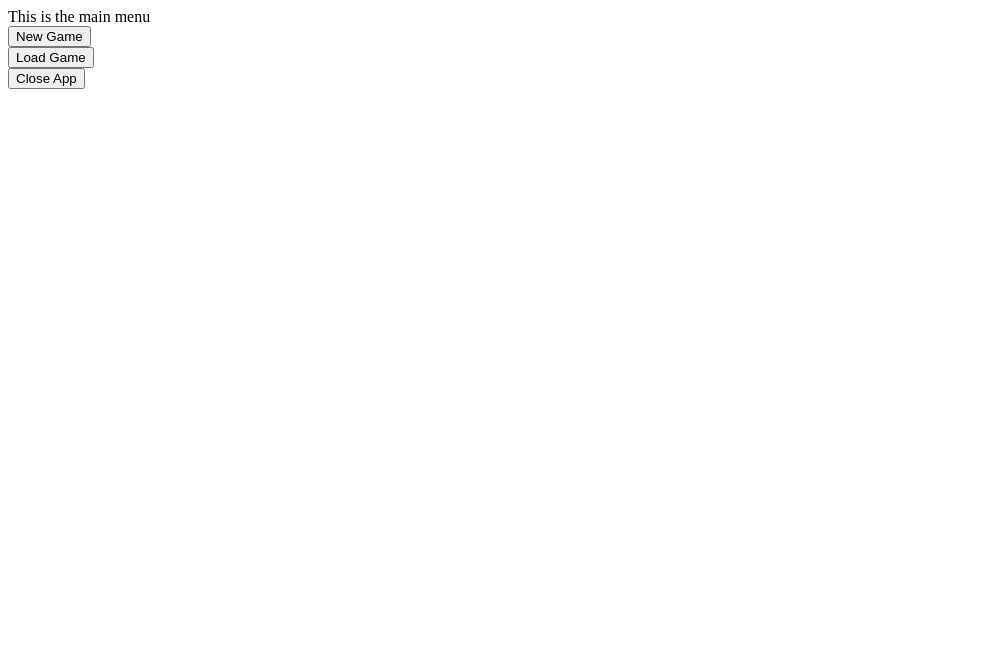
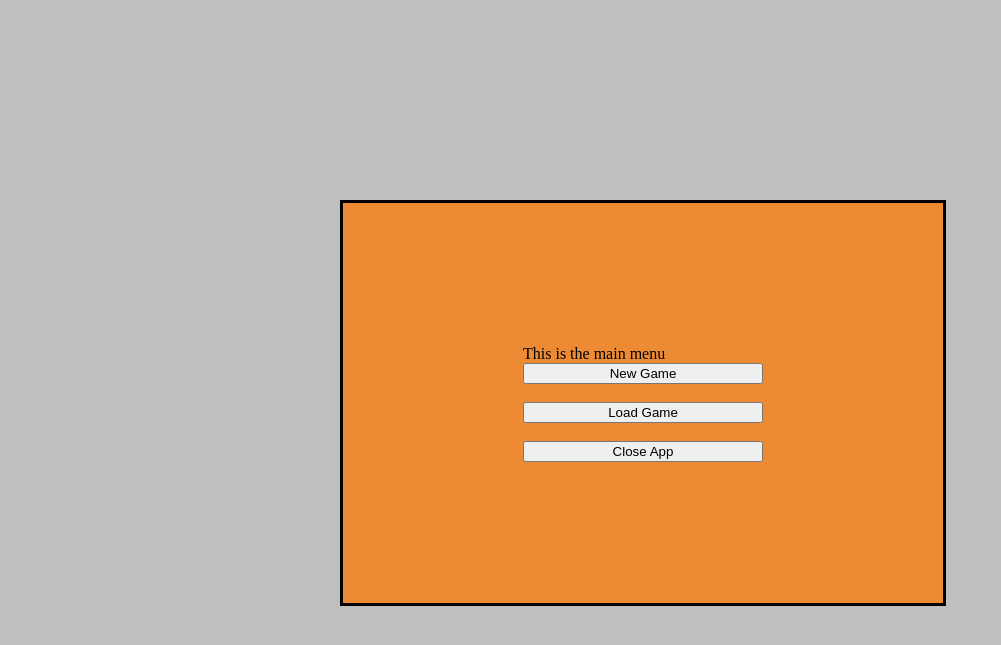
Before and after one commit to agentvv/Ignis, a Flask app: page / in a window 1280 px wide. Shown: the top 645 px of the page, without its empty margins (0-1001 px from the left). Run offline with Flask 2, Linux system fonts and the light colour scheme.

Commit message:
Added CSS.

```diff
--- a/templates/game.html
+++ b/templates/game.html
@@ -2,11 +2,12 @@
 <html>
 	<head>
 		<title>Ignis</title>
-    	<link rel="shortcut icon" type="image/png" href="/static/favicon.ico">
+    	<link rel="stylesheet" href="../static/styles.css">
     </head>
 
 	<body>
-        <div id="mainMenu">
+        <div id="wrapper">
+            <div id="mainMenu" class="menu">
                 This is the main menu
                 <br/>
                 <button class="newGame">New Game</button>
@@ -16,7 +17,7 @@
                 <button class="exit">Close App</button>
             </div>
 
-        <div id="gameCreater" style="display:none">
+            <div id="gameCreater" style="display:none" class="menu">
                 <button class="goToMain">Main Menu</button>
                 <p>You're creating a new game</p>
                 <p>Enter stats here:</p>
@@ -24,7 +25,7 @@
                 <button class="goToGame">Start the game!</button>
             </div>
 
-        <div id="gameLoader" style="display:none">
+            <div id="gameLoader" style="display:none" class="menu">
                 <button class="goToMain">Main Menu</button>
                 <p>You're loading a game</p>
                 <p>Select game here:</p>
@@ -60,6 +61,8 @@
                     <li><button>Thing 2</button></li>
                 </ul>
             </div>
+        </div>
+
 
         <script src="https://ajax.googleapis.com/ajax/libs/jquery/3.4.1/jquery.min.js"></script>
         <script src="../static/pages.js"></script>
```
Lines whose indentation alone changed are shown as unchanged.
